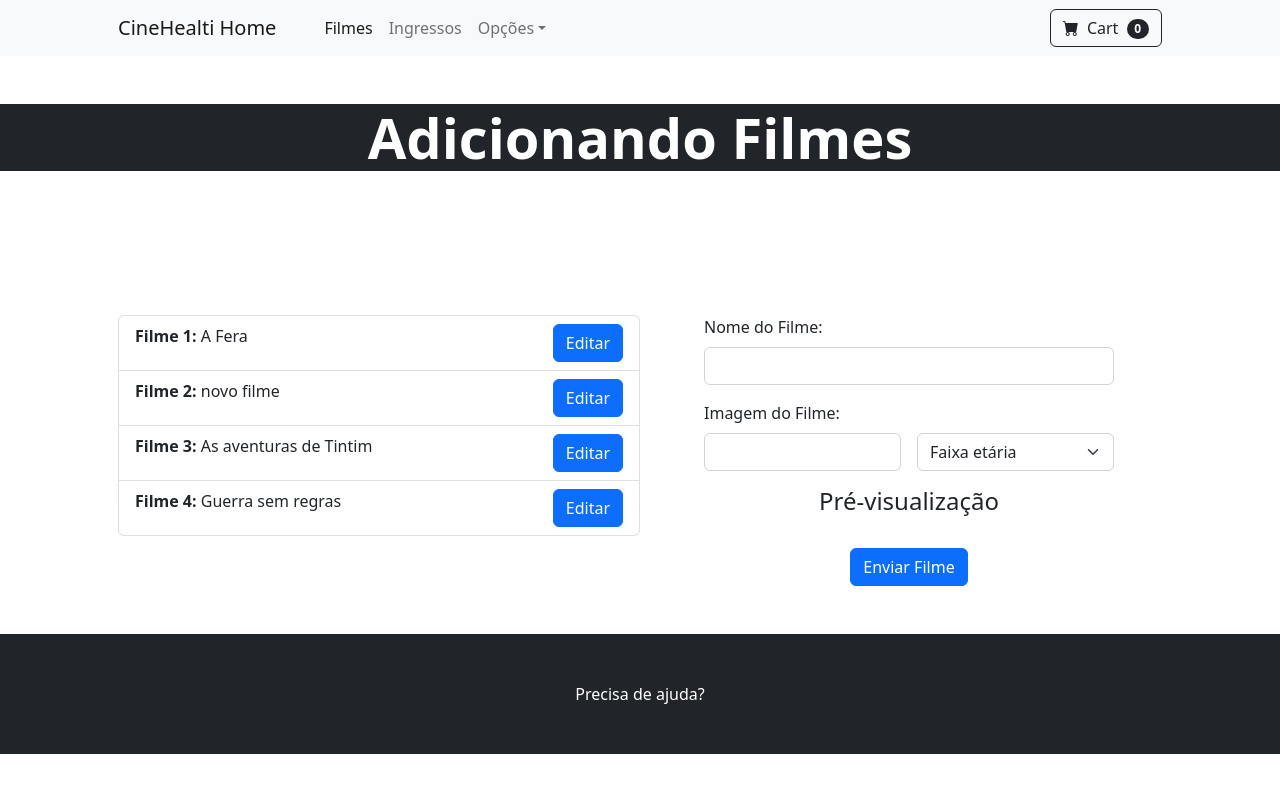
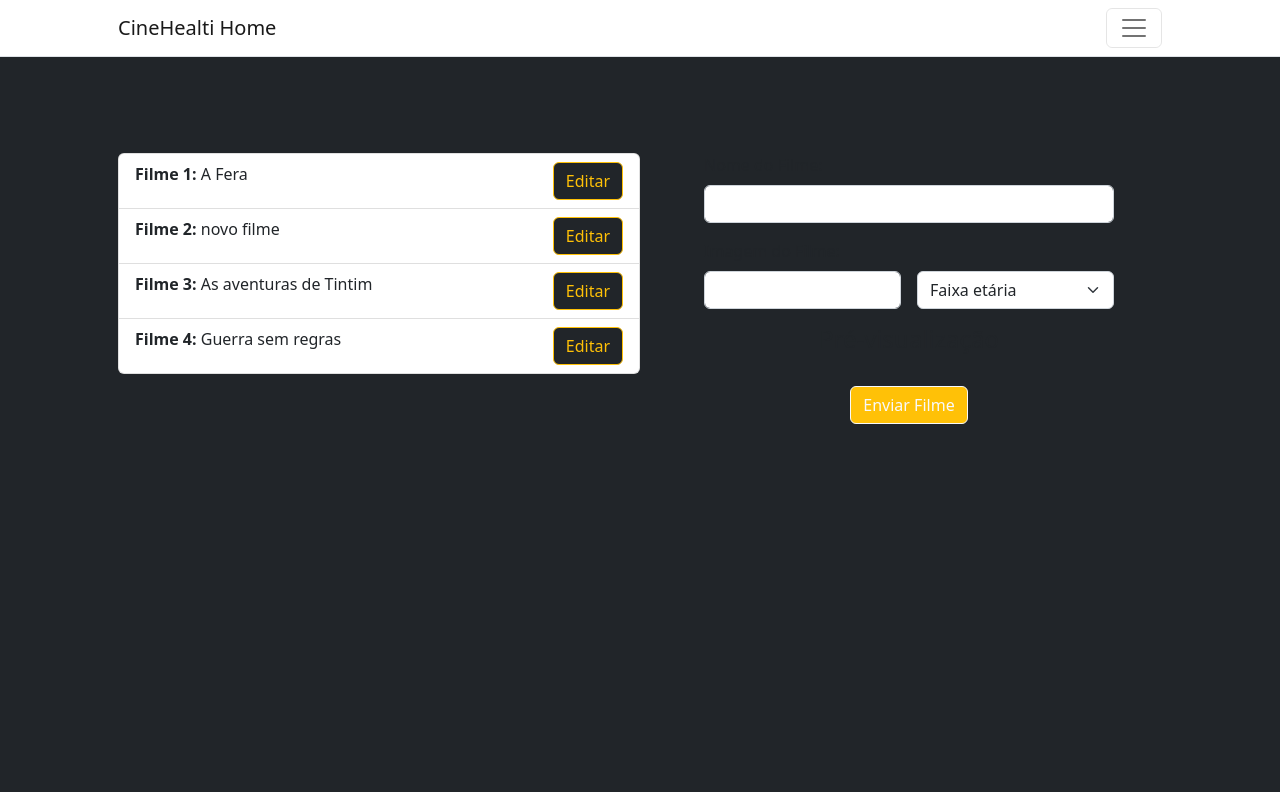
Before and after one commit to jv-gb/ProjetoEsof, a website: page principal/adicionar.html in a window 1280 px wide. Drawn offline with nearby package versions, Linux system fonts and the light colour scheme.

Commit message:
Visual um pouco esquisito, alguns botoes inuteis removidos

```diff
--- a/js/adicionar.js
+++ b/js/adicionar.js
@@ -11,7 +11,7 @@ let listaFilmesAtual = [];
 createEditMovieList = (filme, index) => {
     const itemLista = document.createElement('li');
     const botao = document.createElement('button');
-    botao.className = 'btn btn-primary botao-editar'
+    botao.className = 'btn btn-dark botao-editar btn-outline-warning'
     itemLista.className = 'list-group-item d-flex justify-content-between'
     botao.id = 'botao-editar-' + index;
     botao.value = index;
--- a/principal/adicionar.html
+++ b/principal/adicionar.html
@@ -15,9 +15,10 @@
     <link href="../css/styles.css" rel="stylesheet" />
 </head>
 
-<body>
+<body class="bg-dark">
     <!-- Navegação-->
-    <nav class="navbar navbar-expand-lg navbar-light bg-light">
+    <!-- Navegação-->
+    <nav class="navbar border-bottom bg-white">
         <div class="container px-4 px-lg-5">
             <a class="navbar-brand" href="/principal/index.html">CineHealti Home</a>
             <button class="navbar-toggler" type="button" data-bs-toggle="collapse"
@@ -31,34 +32,23 @@
                         <a class="nav-link dropdown-toggle" id="navbarDropdown" href="#" role="button"
                             data-bs-toggle="dropdown" aria-expanded="false">Opções</a>
                         <ul class="dropdown-menu" aria-labelledby="navbarDropdown">
-                            <li><a class="dropdown-item" href="/principal/index.html">Página Inicial</a></li>
-                            <li>
-                                <hr class="dropdown-divider" />
-                            </li>
-                            <li><a class="dropdown-item" href="/principal/adicionar.html">Adicionar Filmes</a></li>
-                            <li><a class="dropdown-item" href="#!">New Arrivals</a></li>
+                            <li><a class="dropdown-item" href="../principal/adicionar.html">Adicionar Filmes</a></li>
+
                         </ul>
                     </li>
                 </ul>
-                <form class="d-flex">
-                    <button class="btn btn-outline-dark" type="submit">
-                        <i class="bi-cart-fill me-1"></i>
-                        Cart
-                        <span class="badge bg-dark text-white ms-1 rounded-pill">0</span>
-                    </button>
-                </form>
             </div>
         </div>
     </nav>
-    <header class="bg-dark py-8">
-        <div class="container px-4 px-lg-5 my-5">
-            <div class="text-center text-white">
-                <h1 class="display-4 fw-bolder">Adicionando Filmes</h1>
+    </ul>
+    </li>
+    </ul>
     </div>
     </div>
-    </header>
+    </nav>
+
     <!-- Section-->
-    <section class="py-5">
+    <section class="py-5 bg-dark">
         <div class="container px-4 px-lg-5 mt-5">
             <div class="d-flex gap-3 justify-content-center">
                 <!--Adicionando Filmes-->
@@ -105,17 +95,13 @@
 
                         <!-- Botão para enviar o formulário -->
                         <div class="text-center">
-                                <button type="submit" class="btn btn-primary">Enviar Filme</button>
+                            <button type="submit" class="btn btn-warning btn-outline-light">Enviar Filme</button>
                     </form>
                 </div>
-
-
 
     </section>
     <!-- Footer-->
     <footer class="py-5 bg-dark">
-        <div class="container">
-            <p class="m-0 text-center text-white">Precisa de ajuda?</p>
         </div>
     </footer>
     <!-- Bootstrap core JS-->
```
Also changed, not shown: principal/index.html (+14 -21 lines). Lines whose indentation alone changed are shown as unchanged.
